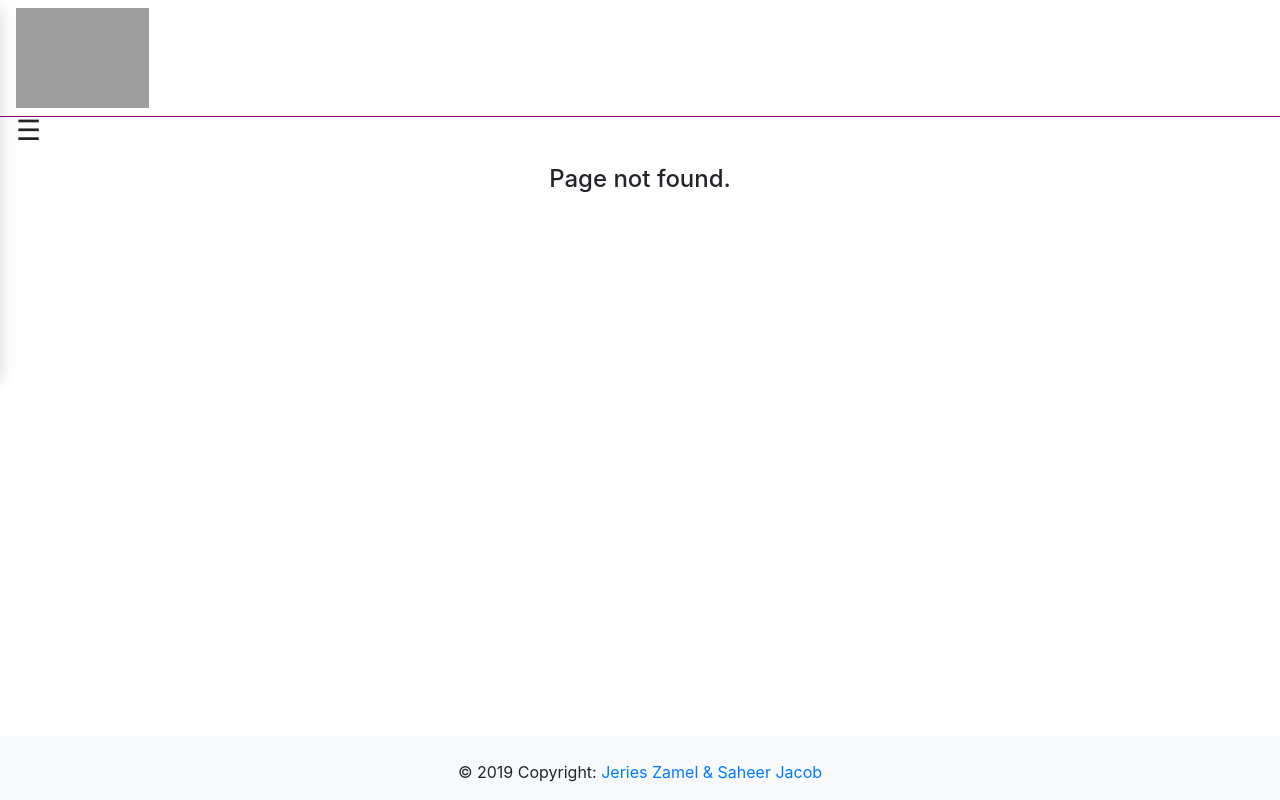
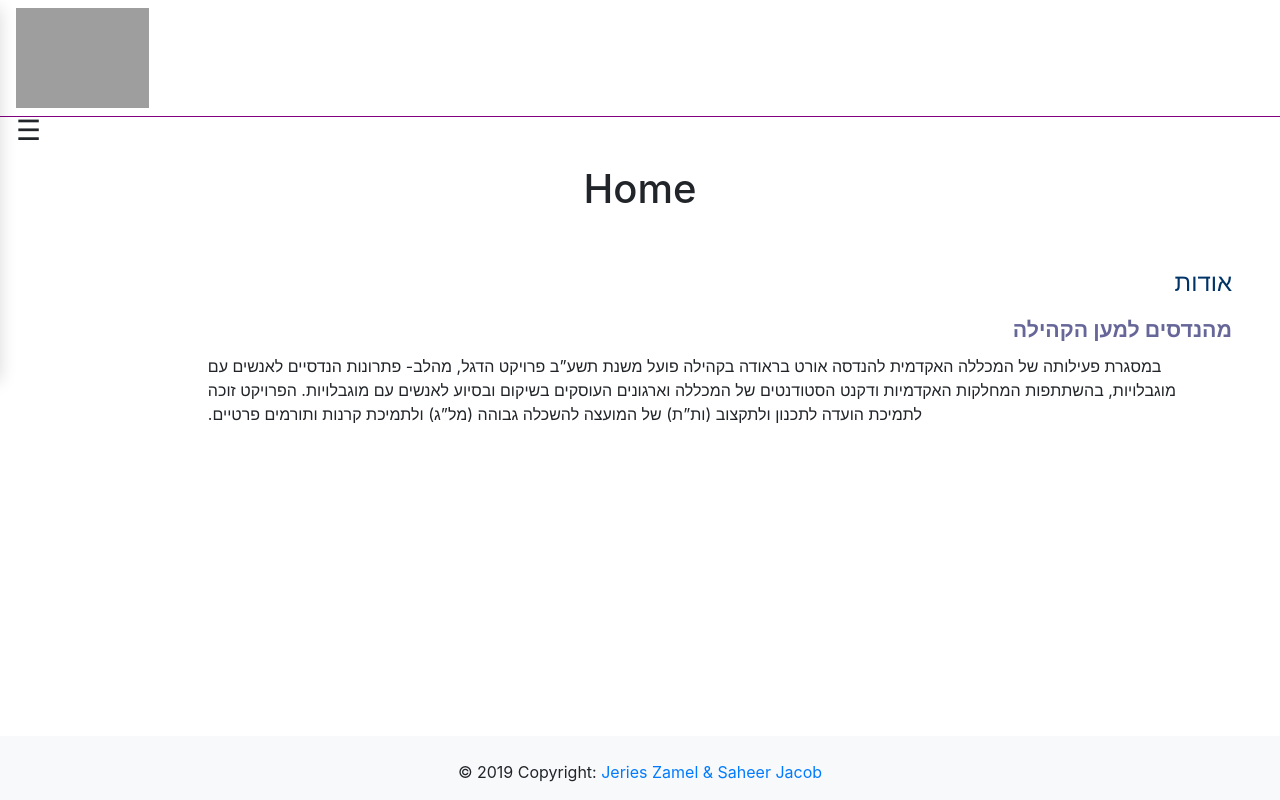
Before and after one commit to JavaProgramer22/Mehalev-Project, a React app: page / in a window 1280 px wide. Before the commit this address had no page. Built offline with nearby package versions, Linux system fonts and the light colour scheme; grey boxes are pictures that could not be loaded.

Commit message:
adding homePage

```diff
--- a/app.js
+++ b/app.js
@@ -22,7 +22,8 @@ class App extends React.Component {
   }
 
   render() {
-    return this.state.isLoading ? <Loading /> : <AppRouter />;
+    // return this.state.isLoading ? <Loading /> : <AppRouter />;
+    return <AppRouter />
   }
 }
 
--- /dev/null
+++ b/src/components/Home.js
@@ -0,0 +1,41 @@
+import React from "react";
+import { Link } from "react-router-dom";
+
+// import { FontAwesomeIcon } from "@fortawesome/react-fontawesome";
+// import { signOutAlt } from "@fortawesome/free-solid-svg-icons";
+
+export default class Home extends React.Component {
+  render() {
+    return (
+      <>
+        <div className="d-flex justify-content-center mt-5">
+          <h1>Home</h1>
+        </div>
+        <div dir="rtl" lang="he">
+          <div className="row mt-5 mr-5">
+            <h2 style={{ color: "#003366", fontSize: "18pt" }}>אודות</h2>
+          </div>
+          <div className="row mt-2 mr-5">
+            <span>
+              <strong style={{ color: "#666699", fontSize: "16pt" }}>
+                מהנדסים למען הקהילה
+              </strong>
+            </span>
+          </div>
+          <div className="row mt-2 mr-5">
+            <div className="col-md-10 col-10 ">
+              <p>
+                במסגרת פעילותה של המכללה האקדמית להנדסה אורט בראודה בקהילה פועל
+                משנת תשע”ב פרויקט הדגל, מהלב- פתרונות הנדסיים לאנשים עם
+                מוגבלויות, בהשתתפות המחלקות האקדמיות ודקנט הסטודנטים של המכללה
+                וארגונים העוסקים בשיקום ובסיוע לאנשים עם מוגבלויות. הפרויקט זוכה
+                לתמיכת הועדה לתכנון ולתקצוב (ות”ת) של המועצה להשכלה גבוהה (מל”ג)
+                ולתמיכת קרנות ותורמים פרטיים.
+              </p>
+            </div>
+          </div>
+        </div>
+      </>
+    );
+  }
+}
--- /dev/null
+++ b/src/components/Layout.js
@@ -0,0 +1,8 @@
+import react from 'react';
+import Container from 'react-bootstrap/Container'
+
+ export const Layout = (props) =>(
+    <Container>
+        {props.children}
+    </Container>
+)
--- a/src/router/Router.js
+++ b/src/router/Router.js
@@ -4,7 +4,8 @@ import Navbar from "../shared/Navbar";
 import Footer from "../shared/Footer";
 import Header from "../shared/Header";
 import PageNotFound from "../shared/PageNotFound";
-
+import Home from '../components/Home.js'
+// import {Layout} from '../components/Layout'
 // import Login from "../components/login/login";
 
 // import { ToastContainer } from "react-toastify";
@@ -36,9 +37,10 @@ export default () => (
         <ToastContainer />
       </div> */}
       <Switch>
-          <Route path="/" component={PageNotFound} exact />
+        <Route path="/" component={Home} exact />
+        <Route component={PageNotFound} />
       </Switch>
-      <Footer className="" style={{backgroundColor:"blue"}}/>
+      <Footer />
     </div>
   </BrowserRouter>
 );
--- a/src/shared/Header.js
+++ b/src/shared/Header.js
@@ -8,11 +8,11 @@ export default class Header extends React.Component {
   render() {
     return (
       <nav
-        style={{ borderBottom: "1px solid purple" }}
+        style={{ borderBottom: "1px solid purple"}}
         className="navbar navbar-expand-lg navbar-light  d-flex justify-content-between"
       >
         <Link to="/">
-          <img src="logo.PNG" className="" style={{ height: "100px" }} />
+          <img src="loading.png" className="" style={{ height: "100px" }} />
         </Link>
 
       </nav>
--- a/src/shared/PageNotFound.js
+++ b/src/shared/PageNotFound.js
@@ -4,9 +4,11 @@ export default class PageNotFound extends React.Component {
   render() {
     return (
       <>
-      <div className="row justify-content-center mt-5">
-        <h4>Page not found.</h4>
-      </div>
+        <div className="row justify-content-center mt-5">
+          <div className="col-4 col-sm-4 col-lg-4 col-xl-4 col-md-4">
+            <h4>Page not found.</h4>
+          </div>
+        </div>
       </>
     );
   }
```
Also changed, not shown: index.html (+2 -2 lines), loading.js (+12 -7 lines).
